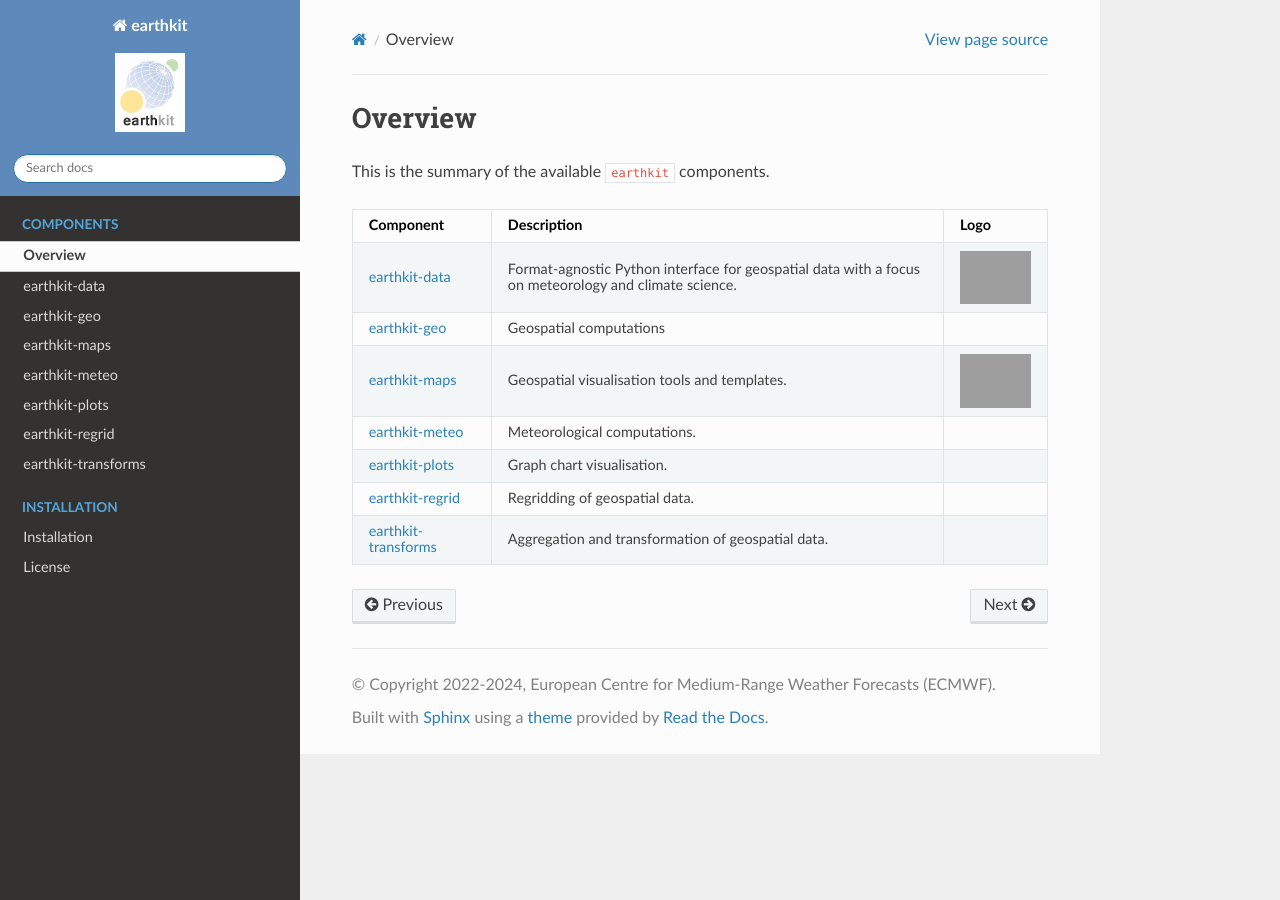
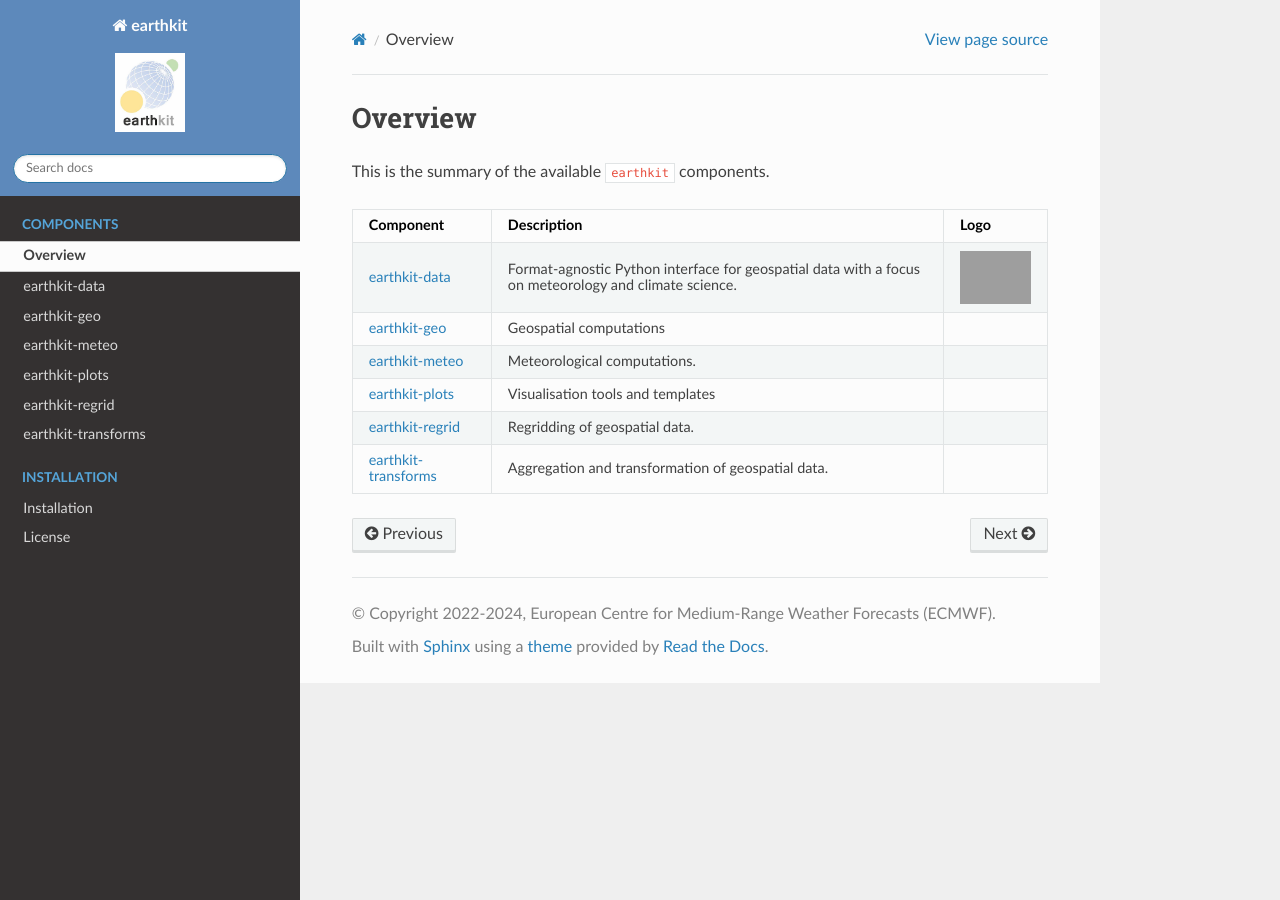
Before and after one commit to ecmwf/earthkit, a Sphinx documentation site: the page built from docs/components_overview.rst, in a window 1280 px wide. Built offline with Sphinx 7.4.7 and the Read the Docs theme 2.0.0, drawn with Linux system fonts in a browser that asks for light colours; grey boxes are pictures that could not be loaded.

Commit message:
Remove earthkit-maps (#66)

```diff
--- a/docs/components_overview.rst
+++ b/docs/components_overview.rst
@@ -19,15 +19,11 @@
     * - :xref:`earthkit-geo`
       - Geospatial computations
       -
-    * - :xref:`earthkit-maps`
-      - Geospatial visualisation tools and templates.
-      - .. image:: https://raw.githubusercontent.com/ecmwf/earthkit-maps/develop/docs/_static/earthkit-maps.png
-          :width: 120px
     * - :xref:`earthkit-meteo`
       - Meteorological computations.
       -
     * - :xref:`earthkit-plots`
-      - Graph chart visualisation.
+      - Visualisation tools and templates
       -
     * - :xref:`earthkit-regrid`
       - Regridding of geospatial data.
--- a/docs/conf.py
+++ b/docs/conf.py
@@ -69,17 +69,13 @@
         "earthkit-geo",
         "https://earthkit-geo.readthedocs.io",
     ),
-    "earthkit-maps": (
-        "earthkit-maps",
-        "https://earthkit-maps.readthedocs.io",
-    ),
     "earthkit-meteo": (
         "earthkit-meteo",
         "https://earthkit-meteo.readthedocs.io",
     ),
     "earthkit-plots": (
         "earthkit-plots",
-        "https://pypi.org/project/earthkit-plots",
+        "https://earthkit-plots.readthedocs.io",
     ),
     "earthkit-regrid": (
         "earthkit-regrid",
--- a/docs/index.rst
+++ b/docs/index.rst
@@ -28,9 +28,8 @@
     components_overview
     earthkit-data <https://earthkit-data.readthedocs.io>
     earthkit-geo <https://earthkit-geo.readthedocs.io>
-    earthkit-maps <https://earthkit-maps.readthedocs.io>
     earthkit-meteo <https://earthkit-meteo.readthedocs.io>
-    earthkit-plots <https://pypi.org/project/earthkit-plots>
+    earthkit-plots <https://earthkit-plots.readthedocs.io>
     earthkit-regrid <https://earthkit-regrid.readthedocs.io>
     earthkit-transforms <https://earthkit-transforms.readthedocs.io>
 
--- a/environment.yml
+++ b/environment.yml
@@ -3,12 +3,11 @@
 - conda-forge
 - nodefaults
 dependencies:
-- earthkit-data>=0.10.0
+- earthkit-data>=0.10.2
 - geos
 - pip:
-  - earthkit-maps>=0.0.19
   - earthkit-geo>=0.2.0
   - earthkit-meteo>=0.1.1
   - earthkit-plots>=0.2.0
-  - earthkit-regrid>=0.3.2
+  - earthkit-regrid>=0.3.4
   - earthkit-transforms>=0.3.3
--- a/pyproject.toml
+++ b/pyproject.toml
@@ -19,12 +19,11 @@
   "Operating System :: OS Independent"
 ]
 dependencies = [
-  "earthkit-data[all]>=0.10.0",
+  "earthkit-data[all]>=0.10.2",
   "earthkit-geo>=0.2.0",
-  "earthkit-maps>=0.0.19",
   "earthkit-meteo>=0.1.1",
   "earthkit-plots>=0.2.0",
-  "earthkit-regrid>=0.3.2",
+  "earthkit-regrid>=0.3.4",
   "earthkit-transforms>=0.3.3"
 ]
 description = "A format-agnostic Python interface for geospatial data"
--- a/src/earthkit/__init__.py
+++ b/src/earthkit/__init__.py
@@ -18,7 +18,6 @@
 
 import earthkit.data as data
 import earthkit.geo as geo
-import earthkit.maps as maps
 import earthkit.meteo as meteo
 import earthkit.plots as plots
 import earthkit.regrid as regrid
@@ -27,7 +26,6 @@
 __all__ = [
     "data",
     "geo",
-    "maps",
     "meteo",
     "plots",
     "regrid",
```
Also changed, not shown: 2 other files.
